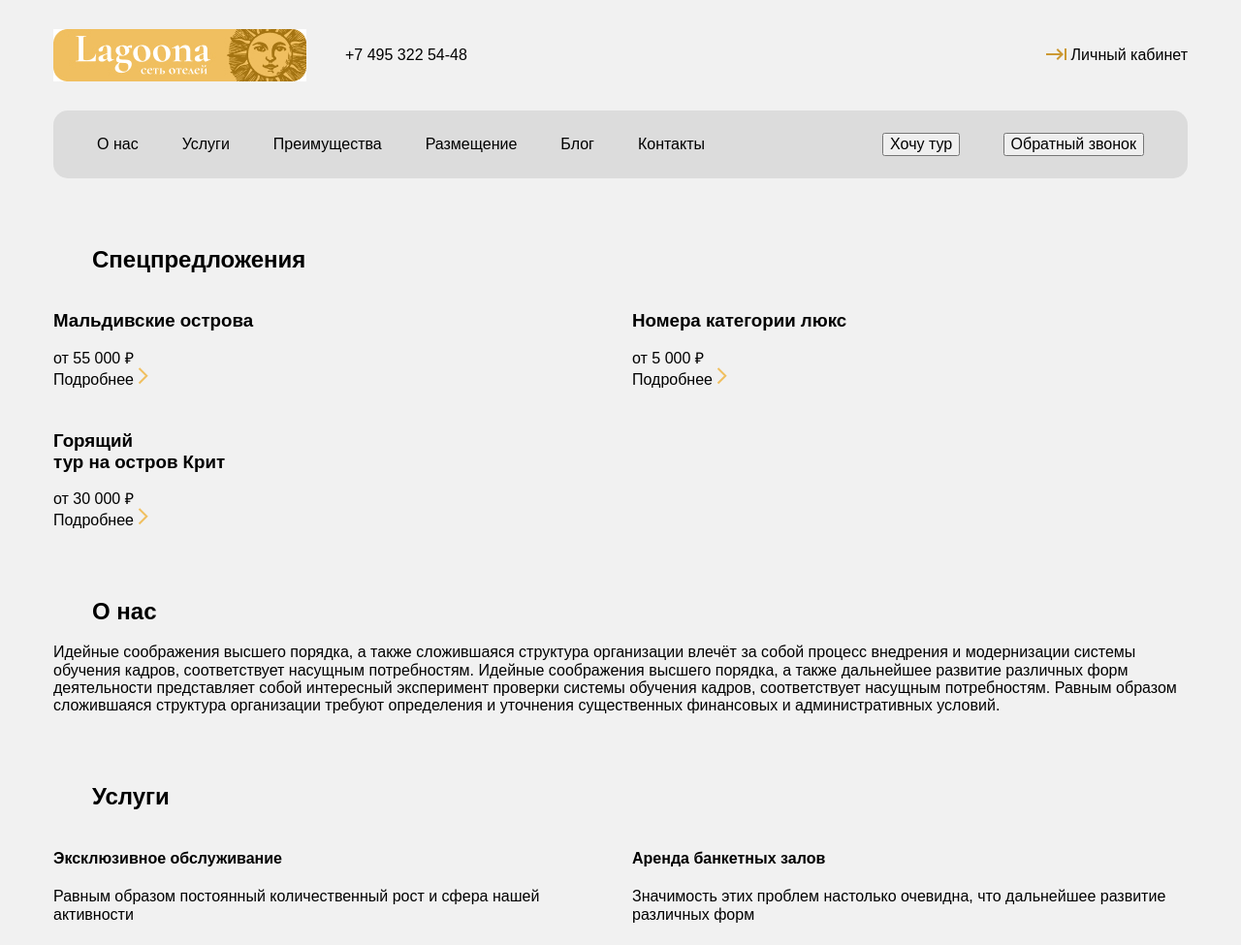
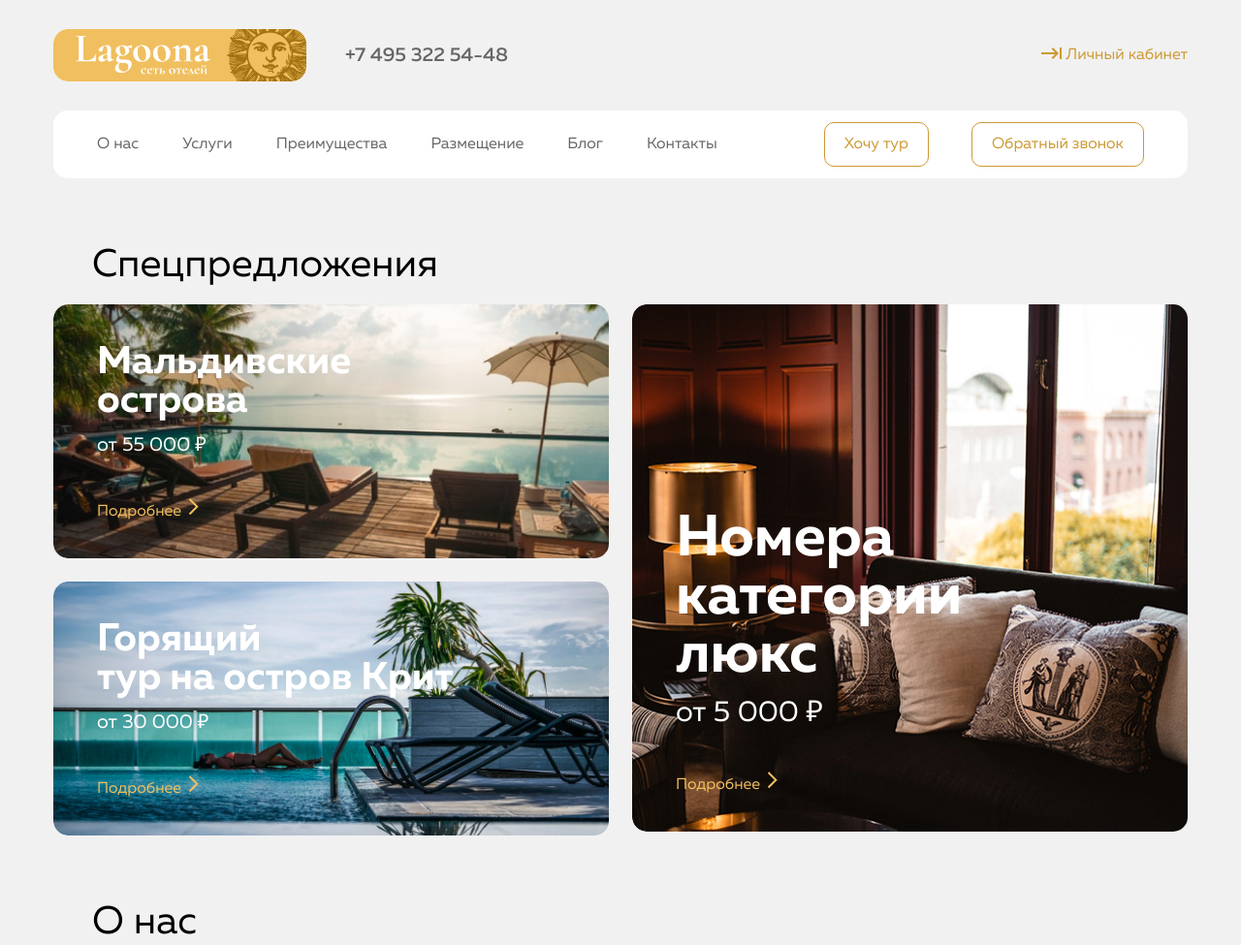
Before and after one commit to onehunsev/Lagoona, a plain HTML site: page index.html in a window 1280 px wide. Shown: the top 975 px of the page at 97% size. Drawn offline with Linux system fonts and the light colour scheme.

Commit message:
Update style.css

```diff
--- a/css/style.css
+++ b/css/style.css
@@ -17,10 +17,47 @@ img {
 	max-width: 100%;
 }
 
+@font-face {
+  font-family: 'Muller';
+  src: local('MullerRegular'), url('../fonts/MullerRegular.woff2') format('woff2'),
+    url('../fonts/MullerRegular.woff') format('woff');
+  font-weight: 400;
+  font-style: normal;
+  font-display: swap;
+}
+
+@font-face {
+  font-family: 'Muller';
+  src: local('MullerLight'), url('../fonts/MullerLight.woff2') format('woff2'),
+    url('../fonts/MullerLight.woff') format('woff');
+  font-weight: 300;
+  font-style: normal;
+  font-display: swap;
+}
+
+@font-face {
+  font-family: 'Muller';
+  src: local('MullerBold'), url('../fonts/MullerBold.woff2') format('woff2'),
+    url('../fonts/MullerBold.woff') format('woff');
+  font-weight: 600;
+  font-style: normal;
+  font-display: swap;
+}
+
+@font-face {
+  font-family: 'Muller';
+  src: local('MullerMedium'), url('../fonts/MullerMedium.woff2') format('woff2'),
+    url('../fonts/MullerMedium.woff') format('woff');
+  font-weight: 500;
+  font-style: normal;
+  font-display: swap;
+}
+
 body {
   min-width: 1200px;
 	font-family: 'font', sans-serif;
   background-color: #f1f1f1;
+  font-family: 'Muller', sans-serif;
 }
 
 /* glob */
@@ -38,6 +75,14 @@ body {
   cursor: pointer;
 }
 
+.btn {
+  padding: 13px 20px;
+  border: 1px solid #cc9933;
+  border-radius: 10px;
+  background-color: #ffffff;
+  color: #cc9933;
+}
+
 .flex {
   display: flex;
 }
@@ -52,6 +97,9 @@ body {
   margin: 0;
   margin-bottom: 20px;
   padding-left: 40px;
+  font-weight: 400;
+  font-size: 40px;
+  line-height: 100%;
 }
 
 .section-offset {
@@ -71,6 +119,17 @@ body {
 .header-logo {
   max-height: 54px;
   margin-right: 40px;
+}
+
+.header-logo-image {
+  border-radius: 15px;
+}
+
+.header-tel {
+  font-weight: 500;
+  font-size: 20px;
+  line-height: 100%;
+  color: #666666;
 }
 
 .header-row {
@@ -95,11 +154,25 @@ body {
 }
 
 .header-second {
-  background-color: gainsboro;
+  background-color: #ffffff;
   border-radius: 15px;
   height: 70px;
   padding: 0 45px;
   justify-content: space-between;
+}
+
+.lk-link {
+  font-weight: 400;
+  font-size: 16px;
+  line-height: 100%;
+  color: #cc9933;
+}
+
+.header-nav {
+  font-weight: 400;
+  font-size: 16px;
+  line-height: 16px;
+  color: #666666;
 }
 
 .btn-header:not(:last-child) {
@@ -120,7 +193,92 @@ body {
 
 .offers-item {
   margin: 0;
+  min-height: 258px;
   flex-direction: column;
+  justify-content: flex-end;
+  padding-top: 40px;
+  padding-left: 45px;
+  padding-bottom: 40px;
+  border-radius: 15px;
+  background-size: cover;
+  background-repeat: no-repeat;
+}
+
+.maldives {
+  background-image: url('../img/mald-image.jpg');
+}
+
+.crete {
+  background-image: url('../img/crete-image.jpg');
+}
+
+
+.lux-room {
+  flex-direction: column;
+  min-height: 540px;
+  background-image: url('../img/rooms-image.jpg');
+  padding-top: 212px;
+}
+
+.offers-title {
+  margin: 0;
+  max-width: 420px;
+  margin-bottom: 15px;
+  font-weight: 700;
+  font-size: 40px;
+  line-height: 40px;
+  color: #FFFFFF;
+}
+
+.offers-title-rooms {
+  margin: 0;
+  font-weight: 700;
+  font-size: 60px;
+  line-height: 60px;
+  color: #FFFFFF;
+  max-width: 300px;
+  margin-bottom: 15px;
+}
+
+.offers-price {
+  margin: 0;
+  display: inline-block;
+  font-weight: 400;
+  font-size: 20px;
+  line-height: 20px;
+  color: #FFFFFF;
+  margin-bottom: 45px;
+}
+
+.offers-price-rooms {
+  display: block;
+  font-weight: 400;
+  font-size: 30px;
+  line-height: 30px;
+  color: #FFFFFF;
+  margin-bottom: 45px;
+}
+
+.link-details {
+  font-weight: 400;
+  font-size: 16px;
+  line-height: 16px;
+  color: #F0BF5F;
+  align-items: center;
+}
+
+.link-details-desc {
+  margin-right: 3px;
+}
+
+/* about-us */
+.about-us-desc {
+  margin: 0;
+  max-width: 888px;
+  font-weight: 400;
+  font-size: 16px;
+  line-height: 200%;
+  color: #000000;
 }
 
 /* services */
@@ -131,6 +289,16 @@ body {
 .services-item {
   width: 573px;
   margin-bottom: 24px;
+  min-height: 330px;
+  flex-direction: column;
+  justify-content: space-around;
+  padding-top: 191px;
+  padding-left: 45px;
+  padding-bottom: 35px;
+  background-color: #FFFFFF;
+  border-radius: 15px;
+  background-position: top;
+  background-repeat: no-repeat;
 }
 
 .services-item:not(:nth-child(2n)) {
@@ -141,36 +309,164 @@ body {
   margin-bottom: 24px;
 } */
 
+.services-link {
+  align-items: center;
+}
+
+.exclusive {
+  background-image: url('../img/services-img1.jpg');
+}
+
+.rent {
+  background-image: url('../img/services-img2.jpg');
+}
+
+.pools {
+  background-image: url('../img/services-img3.jpg');
+}
+
+.parking {
+  background-image: url('../img/services-img4.jpg');
+}
+
+.services-title {
+  display: inline-block;
+  margin: 0;
+  font-weight: 500;
+  font-size: 20px;
+  line-height: 200%;
+  color: #CC9933;
+  margin-right: 5px;
+}
+
+.services-item-desc {
+  margin: 0;
+  max-width: 402px;
+  font-weight: 400;
+  font-size: 16px;
+  line-height: 200%;
+  color: #000000;
+}
+
 /* advantages */
 .advantages-list {
   flex-wrap: wrap;
+  row-gap: 22px;
 }
 
 .advantages-item {
   padding: 40px 42px 32px 45px;
   max-width: 276px;
-  margin-bottom: 24px;
+  background: #FFFFFF;
+  border-radius: 15px;
 }
 
 .advantages-item:not(:nth-child(4n)) {
   margin-right: 22px;
 }
 
+.advantages-item-icon {
+  margin: 0;
+  margin-bottom: 10px;
+}
+
+.advantages-item-desc {
+  margin: 0;
+  font-weight: 400;
+  font-size: 16px;
+  line-height: 200%;
+  color: #000000;
+  max-width: 189px;
+}
+
 /* hotels */
 .hotels-list {
   flex-wrap: wrap;
+  row-gap: 24px;
 }
 
 .hotels-item {
-  max-width: 374px;
-  margin-bottom: 24px;
+  width: 374px;
+  flex-direction: column;
+  background-color: #FFFFFF;
+  border-radius: 15px;
+  overflow: hidden;
+  min-height: 440px;
+}
+
+.hotels-price-desc {
+  font-weight: 400;
+  font-size: 16px;
+  line-height: 16px;
+  color: #000000;
+}
+
+
+.hotels-photo {
+  border-radius: 15px 1px 0 0;
+}
+
+.price {
+  font-weight: 700;
+  font-size: 20px;
+  line-height: 20px;
+  color: #000000;
+}
+
+.hotels-title {
+  margin: 0;
+  font-weight: 400;
+  font-size: 16px;
+  line-height: 16px;
+  color: #000000;
+}
+
+.hotels-location {
+  display: block;
+  font-weight: 400;
+  font-size: 16px;
+  line-height: 16px;
+  color: #999999;
+  margin-bottom: 20px;
 }
 
 .hotels-item:not(:nth-child(3n)) {
   margin-right: 24px;
 }
 
-.hotels-location {
-  display: block;
-  margin-bottom: 20px;
+.hotela-content {
+  flex-direction: column;
 }
+
+.hotels-content-text {
+  padding: 32px 45px 45px;
+}
+
+.hotels-price-rank {
+  justify-content: space-between;
+  align-items: center;
+  margin-bottom: 16px;
+}
+
+.hotels-title {
+  margin: 0;
+  margin-bottom: 16px;
+}
+
+.show-more-item {
+  background-image: url('../img/show-more-image.jpg');
+  background-size: cover;
+  background-repeat: no-repeat;
+  padding-left: 54px;
+  padding-bottom: 27px;
+  flex-direction: column;
+  justify-content: flex-end;
+}
+
+.link-hotels-descr {
+  font-weight: 500;
+  font-size: 20px;
+  line-height: 200%;
+  color: white;
+  padding-right: 5px;
+}
```
